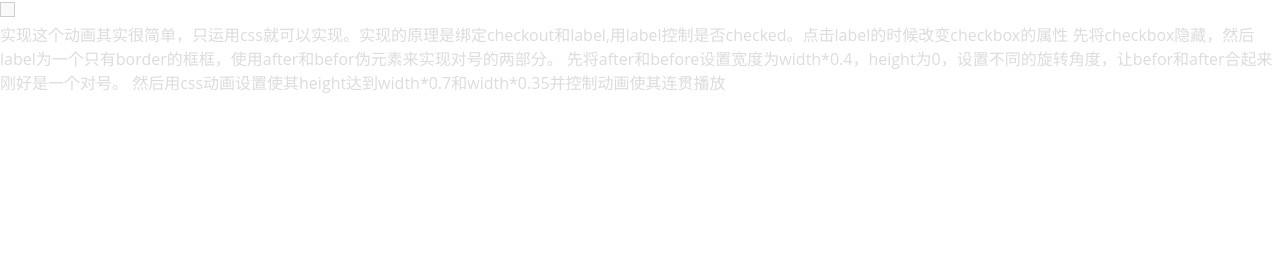
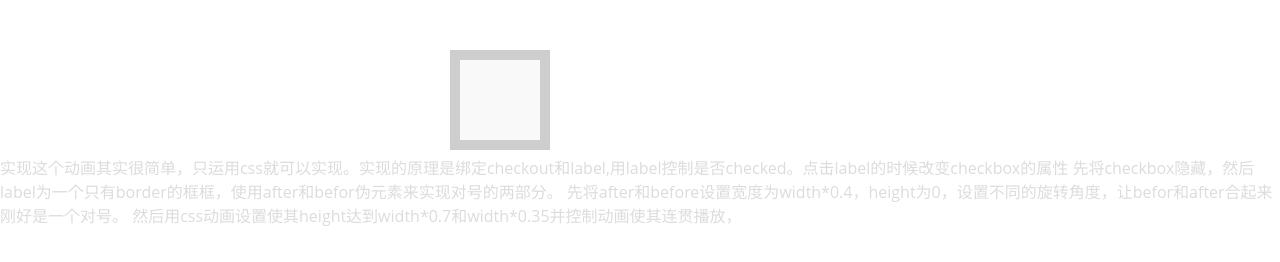
Before and after one commit to yanyixin/jsdemo, a website: page checkbox/demo3.html in a window 1280 px wide. Drawn offline with nearby package versions, Linux system fonts and the light colour scheme; files that its build step writes are made by us from their sources.

Commit message:
增加demo:checkbox

```diff
--- a/checkbox/demo3.html
+++ b/checkbox/demo3.html
@@ -6,13 +6,16 @@
     <link rel="stylesheet" href="scss/main.css">
 </head>
 <body>
-<input type="checkbox" id="checkbox">
-<label for="checkbox" class="cb-label"></label>
+<div class="cb-container">
+    <input type="checkbox" id="checkbox">
+    <label for="checkbox" class="cb-label"></label>
+</div>
+
 <div>
     实现这个动画其实很简单，只运用css就可以实现。实现的原理是绑定checkout和label,用label控制是否checked。点击label的时候改变checkbox的属性
     先将checkbox隐藏，然后label为一个只有border的框框，使用after和befor伪元素来实现对号的两部分。
     先将after和before设置宽度为width*0.4，height为0，设置不同的旋转角度，让befor和after合起来刚好是一个对号。
-    然后用css动画设置使其height达到width*0.7和width*0.35并控制动画使其连贯播放
+    然后用css动画设置使其height达到width*0.7和width*0.35并控制动画使其连贯播放，
 </div>
 </body>
 </html>
--- a/checkbox/scss/main.scss
+++ b/checkbox/scss/main.scss
@@ -2,10 +2,15 @@
 $checked-color: #fff;
 $checked-bg:rgb(101,141,181);
 $unchecked-color: #cfcece;
-$checkbox-height: 15px;
+$checkbox-height: 100px;
 $background-color:#fff;
 $font-color:#dcdcdc;
 $duration: .4s;
+.cb-container{
+  width: 1000px;
+  text-align: center;
+  margin-top: 50px;
+}
 
 html, body{
   padding:0;
@@ -23,7 +28,7 @@ input[type=checkbox]{
   height: $checkbox-height;
   width: $checkbox-height;
   background: rgb(249,249,249);
-  border: $checkbox-height * .05 solid $unchecked-color;
+  border: $checkbox-height * .1 solid $unchecked-color;
   position: relative;
   display: inline-block;
   box-sizing: border-box;
--- /dev/null
+++ b/css3-checkbox-animation/scss/style.css
@@ -0,0 +1,56 @@
+/*
+Error: File to import not found or unreadable: compass/css3.
+        on line 1 of style.scss
+
+1: @import "compass/css3";
+2:
+3: /* Made by Jimmy Gillam *\/
+4: $checked-color: #34b93d;
+5: $unchecked-color: #000;
+6: $checkbox-height: 100px;
+
+Backtrace:
+style.scss:1
+C:/Ruby23-x64/lib/ruby/gems/2.3.0/gems/sass-3.4.22/lib/sass/tree/import_node.rb:67:in `rescue in import'
+C:/Ruby23-x64/lib/ruby/gems/2.3.0/gems/sass-3.4.22/lib/sass/tree/import_node.rb:45:in `import'
+C:/Ruby23-x64/lib/ruby/gems/2.3.0/gems/sass-3.4.22/lib/sass/tree/import_node.rb:28:in `imported_file'
+C:/Ruby23-x64/lib/ruby/gems/2.3.0/gems/sass-3.4.22/lib/sass/tree/import_node.rb:37:in `css_import?'
+C:/Ruby23-x64/lib/ruby/gems/2.3.0/gems/sass-3.4.22/lib/sass/tree/visitors/perform.rb:313:in `visit_import'
+C:/Ruby23-x64/lib/ruby/gems/2.3.0/gems/sass-3.4.22/lib/sass/tree/visitors/base.rb:36:in `visit'
+C:/Ruby23-x64/lib/ruby/gems/2.3.0/gems/sass-3.4.22/lib/sass/tree/visitors/perform.rb:160:in `block in visit'
+C:/Ruby23-x64/lib/ruby/gems/2.3.0/gems/sass-3.4.22/lib/sass/stack.rb:79:in `block in with_base'
+C:/Ruby23-x64/lib/ruby/gems/2.3.0/gems/sass-3.4.22/lib/sass/stack.rb:115:in `with_frame'
+C:/Ruby23-x64/lib/ruby/gems/2.3.0/gems/sass-3.4.22/lib/sass/stack.rb:79:in `with_base'
+C:/Ruby23-x64/lib/ruby/gems/2.3.0/gems/sass-3.4.22/lib/sass/tree/visitors/perform.rb:160:in `visit'
+C:/Ruby23-x64/lib/ruby/gems/2.3.0/gems/sass-3.4.22/lib/sass/tree/visitors/base.rb:52:in `block in visit_children'
+C:/Ruby23-x64/lib/ruby/gems/2.3.0/gems/sass-3.4.22/lib/sass/tree/visitors/base.rb:52:in `map'
+C:/Ruby23-x64/lib/ruby/gems/2.3.0/gems/sass-3.4.22/lib/sass/tree/visitors/base.rb:52:in `visit_children'
+C:/Ruby23-x64/lib/ruby/gems/2.3.0/gems/sass-3.4.22/lib/sass/tree/visitors/perform.rb:169:in `block in visit_children'
+C:/Ruby23-x64/lib/ruby/gems/2.3.0/gems/sass-3.4.22/lib/sass/tree/visitors/perform.rb:181:in `with_environment'
+C:/Ruby23-x64/lib/ruby/gems/2.3.0/gems/sass-3.4.22/lib/sass/tree/visitors/perform.rb:168:in `visit_children'
+C:/Ruby23-x64/lib/ruby/gems/2.3.0/gems/sass-3.4.22/lib/sass/tree/visitors/base.rb:36:in `block in visit'
+C:/Ruby23-x64/lib/ruby/gems/2.3.0/gems/sass-3.4.22/lib/sass/tree/visitors/perform.rb:188:in `visit_root'
+C:/Ruby23-x64/lib/ruby/gems/2.3.0/gems/sass-3.4.22/lib/sass/tree/visitors/base.rb:36:in `visit'
+C:/Ruby23-x64/lib/ruby/gems/2.3.0/gems/sass-3.4.22/lib/sass/tree/visitors/perform.rb:159:in `visit'
+C:/Ruby23-x64/lib/ruby/gems/2.3.0/gems/sass-3.4.22/lib/sass/tree/visitors/perform.rb:8:in `visit'
+C:/Ruby23-x64/lib/ruby/gems/2.3.0/gems/sass-3.4.22/lib/sass/tree/root_node.rb:36:in `css_tree'
+C:/Ruby23-x64/lib/ruby/gems/2.3.0/gems/sass-3.4.22/lib/sass/tree/root_node.rb:29:in `render_with_sourcemap'
+C:/Ruby23-x64/lib/ruby/gems/2.3.0/gems/sass-3.4.22/lib/sass/engine.rb:381:in `_render_with_sourcemap'
+C:/Ruby23-x64/lib/ruby/gems/2.3.0/gems/sass-3.4.22/lib/sass/engine.rb:298:in `render_with_sourcemap'
+C:/Ruby23-x64/lib/ruby/gems/2.3.0/gems/sass-3.4.22/lib/sass/plugin/compiler.rb:492:in `update_stylesheet'
+C:/Ruby23-x64/lib/ruby/gems/2.3.0/gems/sass-3.4.22/lib/sass/plugin/compiler.rb:215:in `block in update_stylesheets'
+C:/Ruby23-x64/lib/ruby/gems/2.3.0/gems/sass-3.4.22/lib/sass/plugin/compiler.rb:209:in `each'
+C:/Ruby23-x64/lib/ruby/gems/2.3.0/gems/sass-3.4.22/lib/sass/plugin/compiler.rb:209:in `update_stylesheets'
+C:/Ruby23-x64/lib/ruby/gems/2.3.0/gems/sass-3.4.22/lib/sass/plugin.rb:82:in `update_stylesheets'
+C:/Ruby23-x64/lib/ruby/gems/2.3.0/gems/sass-3.4.22/lib/sass/exec/sass_scss.rb:340:in `watch_or_update'
+C:/Ruby23-x64/lib/ruby/gems/2.3.0/gems/sass-3.4.22/lib/sass/exec/sass_scss.rb:51:in `process_result'
+C:/Ruby23-x64/lib/ruby/gems/2.3.0/gems/sass-3.4.22/lib/sass/exec/base.rb:52:in `parse'
+C:/Ruby23-x64/lib/ruby/gems/2.3.0/gems/sass-3.4.22/lib/sass/exec/base.rb:19:in `parse!'
+C:/Ruby23-x64/lib/ruby/gems/2.3.0/gems/sass-3.4.22/bin/scss:13:in `<top (required)>'
+C:/Ruby23-x64/bin/scss:22:in `load'
+C:/Ruby23-x64/bin/scss:22:in `<main>'
+*/
+body:before {
+  white-space: pre;
+  font-family: monospace;
+  content: "Error: File to import not found or unreadable: compass/css3.\A         on line 1 of style.scss\A \A 1: @import \"compass/css3\";\A 2: \A 3: /* Made by Jimmy Gillam */\A 4: $checked-color: #34b93d;\A 5: $unchecked-color: #000;\A 6: $checkbox-height: 100px;"; }
```
Also changed, not shown: checkbox/scss/main.css (added), 1 other file.
